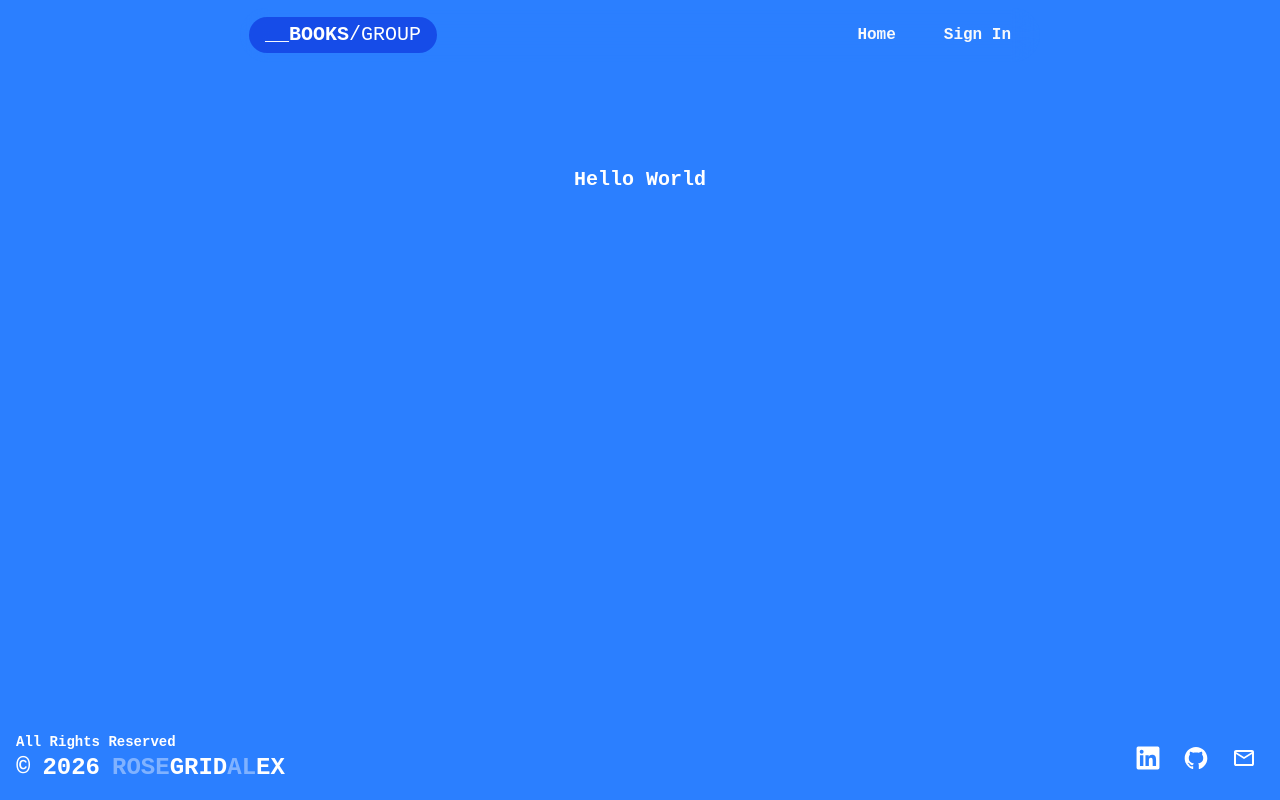
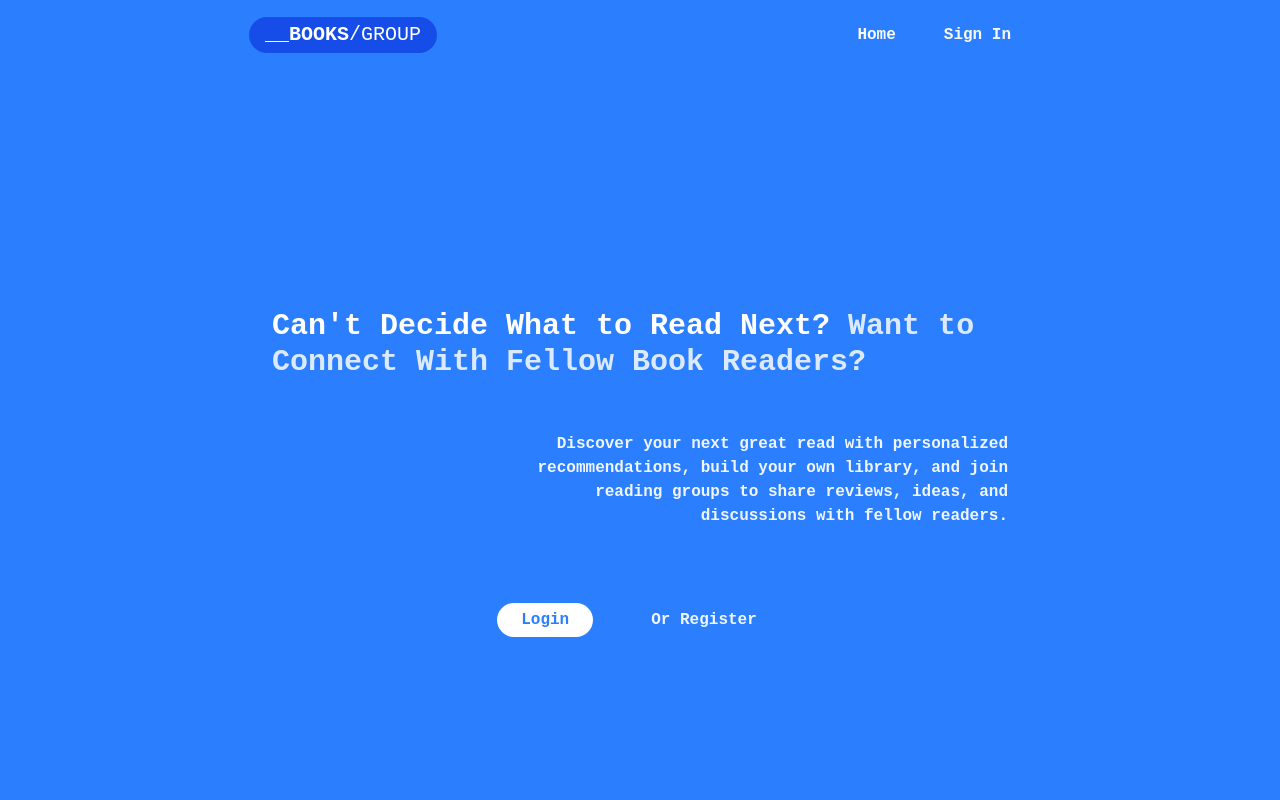
Before and after one commit to Gridex118/MSIT7thSemSummerTraining, a React (Vite) app in the folder frontend/: page / in a window 1280 px wide. Shown: the top 800 px of the page. Built offline with nearby package versions, Linux system fonts and the light colour scheme.

Commit message:
feat!: Add a hero section
- Currently this section only has banner and supporting text

```diff
--- a/frontend/src/App.tsx
+++ b/frontend/src/App.tsx
@@ -1,13 +1,12 @@
 import Navbar from "./components/common/Navbar";
 import Footer from "./components/common/Footer";
+import Hero from "./components/Hero";
 
 function App() {
   return (
     <div className="font-jetbrains-mono relative flex min-h-screen flex-col bg-blue-500 dark:bg-black">
       <Navbar />
-      <div className="bg-blue-500 py-24 text-center text-xl font-semibold text-white dark:bg-black">
-        Hello World
-      </div>
+      <Hero />
       <Footer />
     </div>
   );
--- /dev/null
+++ b/frontend/src/components/Hero.tsx
@@ -0,0 +1,48 @@
+import { Link } from "react-router";
+
+function HeroBanner() {
+  return (
+    <>
+      <p className="mb-1 text-3xl">
+        Can't Decide What to Read Next?{" "}
+        <span className="text-blue-100 dark:text-gray-400">
+          Want to Connect With Fellow Book Readers?
+        </span>
+      </p>
+      <p className="text-left text-blue-50 md:ml-auto md:max-w-[70%] md:text-right dark:text-gray-200">
+        Discover your next great read with personalized recommendations, build
+        your own library, and join reading groups to share reviews, ideas, and
+        discussions with fellow readers.
+      </p>
+    </>
+  );
+}
+
+export default function Hero() {
+  return (
+    <section
+      id="app__hero"
+      className="container m-auto flex h-screen max-w-200 flex-col justify-center gap-12 p-8 font-semibold text-white"
+    >
+      <HeroBanner />
+      <div className="flex gap-2 md:mt-8 md:justify-center md:gap-8">
+        <p className="transition [&:hover,&:active]:-translate-y-1 [&:hover,&:active]:shadow-md">
+          <Link
+            className="rounded-full bg-white px-6 py-2 text-sm text-blue-500 shadow-blue-600/80 md:text-base dark:text-black dark:shadow-gray-300/50 [&:hover,&:active]:shadow-md"
+            to="login"
+          >
+            Login
+          </Link>
+        </p>
+        <p>
+          <Link
+            className="rounded-full border-2 border-transparent px-6 py-2 text-sm text-blue-50 hover:border-blue-50/50 md:text-base dark:text-gray-200 hover:dark:border-gray-200/30"
+            to="register"
+          >
+            Or Register
+          </Link>
+        </p>
+      </div>
+    </section>
+  );
+}
```
